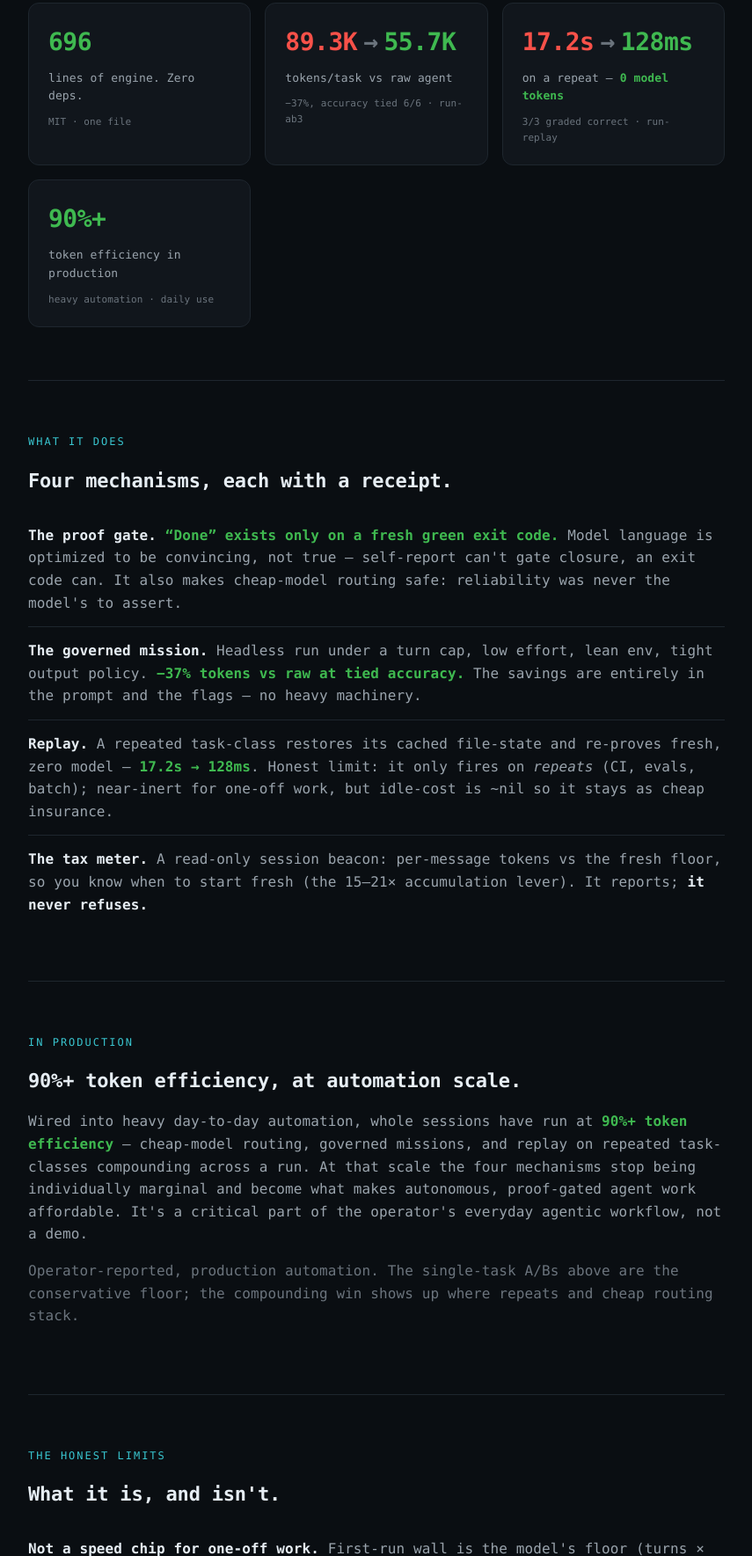
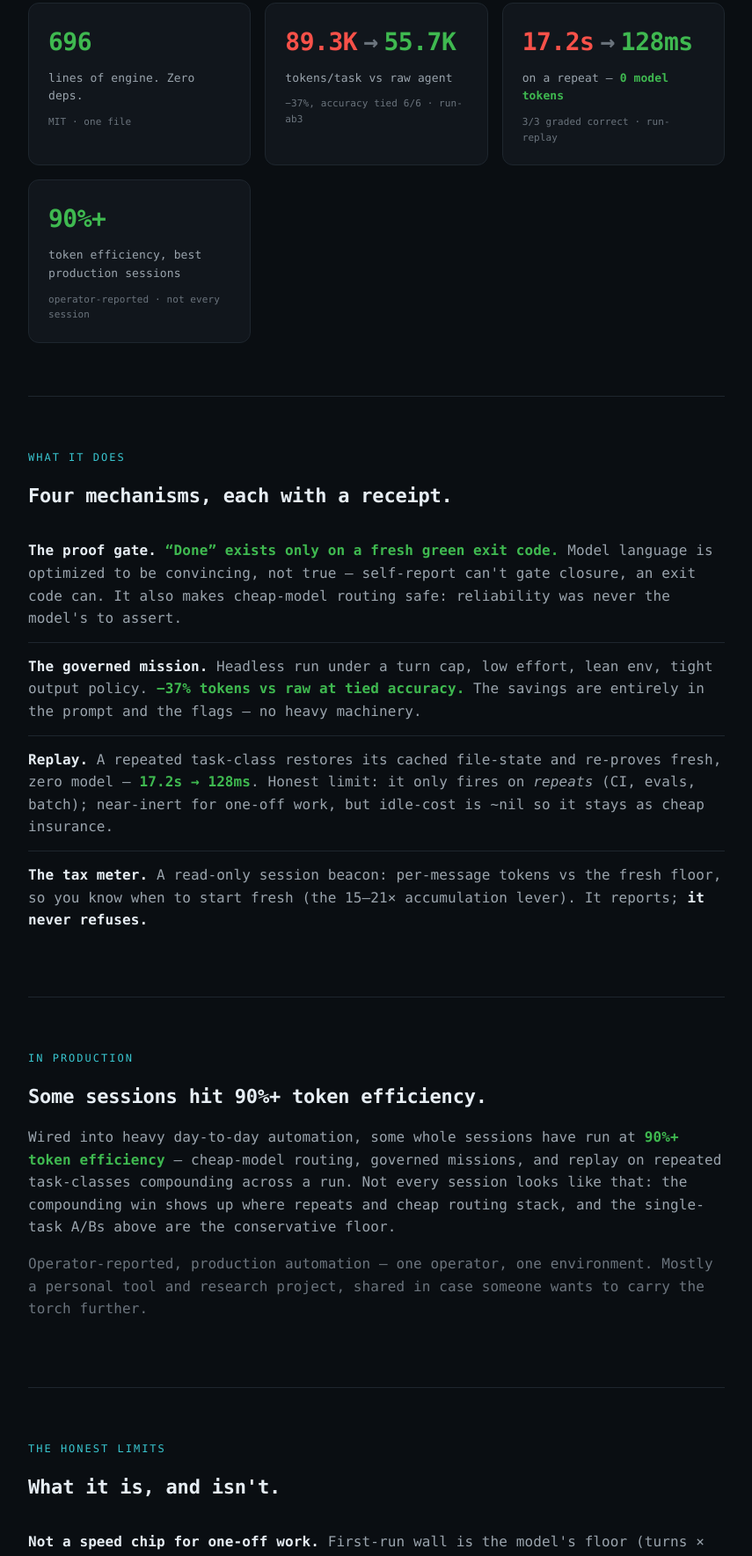
Before and after one commit to idreadpirate/tinygate-oss, a website: page docs/index.html in a window 1280 px wide. Shown: the part 597-2366 px from the top of the page at 88% size, without its empty margins (212-1067 px from the left). Drawn offline with Linux system fonts and the light colour scheme.

Commit message:
docs: honesty pass — '90%+' is SOME sessions, not all; frame as personal tool + research, torch-passing invite

```diff
--- a/docs/index.html
+++ b/docs/index.html
@@ -4,7 +4,7 @@
 <meta charset="utf-8">
 <meta name="viewport" content="width=device-width, initial-scale=1">
 <title>tinygate — a 696-line ECU for AI coding agents</title>
-<meta name="description" content="A 696-line, zero-dependency governor for AI coding agents: proof-gated closure, cheap-model missions, replay on repeats. 90%+ token efficiency in heavy automation.">
+<meta name="description" content="A 696-line, zero-dependency governor for AI coding agents: proof-gated closure, cheap-model missions, replay on repeats. Some heavy-automation sessions hit 90%+ token efficiency.">
 <style>
   :root{
     --surface:#0a0e12; --surface-2:#11161c; --line:#1e262e;
@@ -62,7 +62,7 @@
   <h1>A <span class="g">696-line</span> ECU for<br>AI coding agents.</h1>
   <p class="lede">One file, zero dependencies. It closes a task only when a stored proof exits
     green — run fresh, that moment — and runs missions under a hard cap on a cheap model.
-    In heavy automation, whole sessions run at <b class="g">90%+ token efficiency.</b></p>
+    In heavy automation, some whole sessions hit <b class="g">90%+ token efficiency.</b></p>
   <div class="install">
     <code>node tiny.mjs install</code>
     <a class="btn" href="#what">What it does</a>
@@ -90,8 +90,8 @@
     </div>
     <div class="tile">
       <div class="num"><span class="now">90%+</span></div>
-      <div class="k">token efficiency in production</div>
-      <div class="prov">heavy automation · daily use</div>
+      <div class="k">token efficiency, best production sessions</div>
+      <div class="prov">operator-reported · not every session</div>
     </div>
   </div>
 </section>
@@ -116,14 +116,14 @@
 
 <section>
   <div class="eyebrow">in production</div>
-  <h2>90%+ token efficiency, at automation scale.</h2>
-  <p class="muted">Wired into heavy day-to-day automation, whole sessions have run at
+  <h2>Some sessions hit 90%+ token efficiency.</h2>
+  <p class="muted">Wired into heavy day-to-day automation, some whole sessions have run at
     <b class="g">90%+ token efficiency</b> — cheap-model routing, governed missions, and replay on
-    repeated task-classes compounding across a run. At that scale the four mechanisms stop being
-    individually marginal and become what makes autonomous, proof-gated agent work affordable. It's a
-    critical part of the operator's everyday agentic workflow, not a demo.</p>
-  <p class="faint">Operator-reported, production automation. The single-task A/Bs above are the
-    conservative floor; the compounding win shows up where repeats and cheap routing stack.</p>
+    repeated task-classes compounding across a run. Not every session looks like that: the compounding
+    win shows up where repeats and cheap routing stack, and the single-task A/Bs above are the
+    conservative floor.</p>
+  <p class="faint">Operator-reported, production automation — one operator, one environment. Mostly a
+    personal tool and research project, shared in case someone wants to carry the torch further.</p>
 </section>
 
 <section>
```
Also changed, not shown: docs/THESIS.md (+6 -6 lines), README.md.
